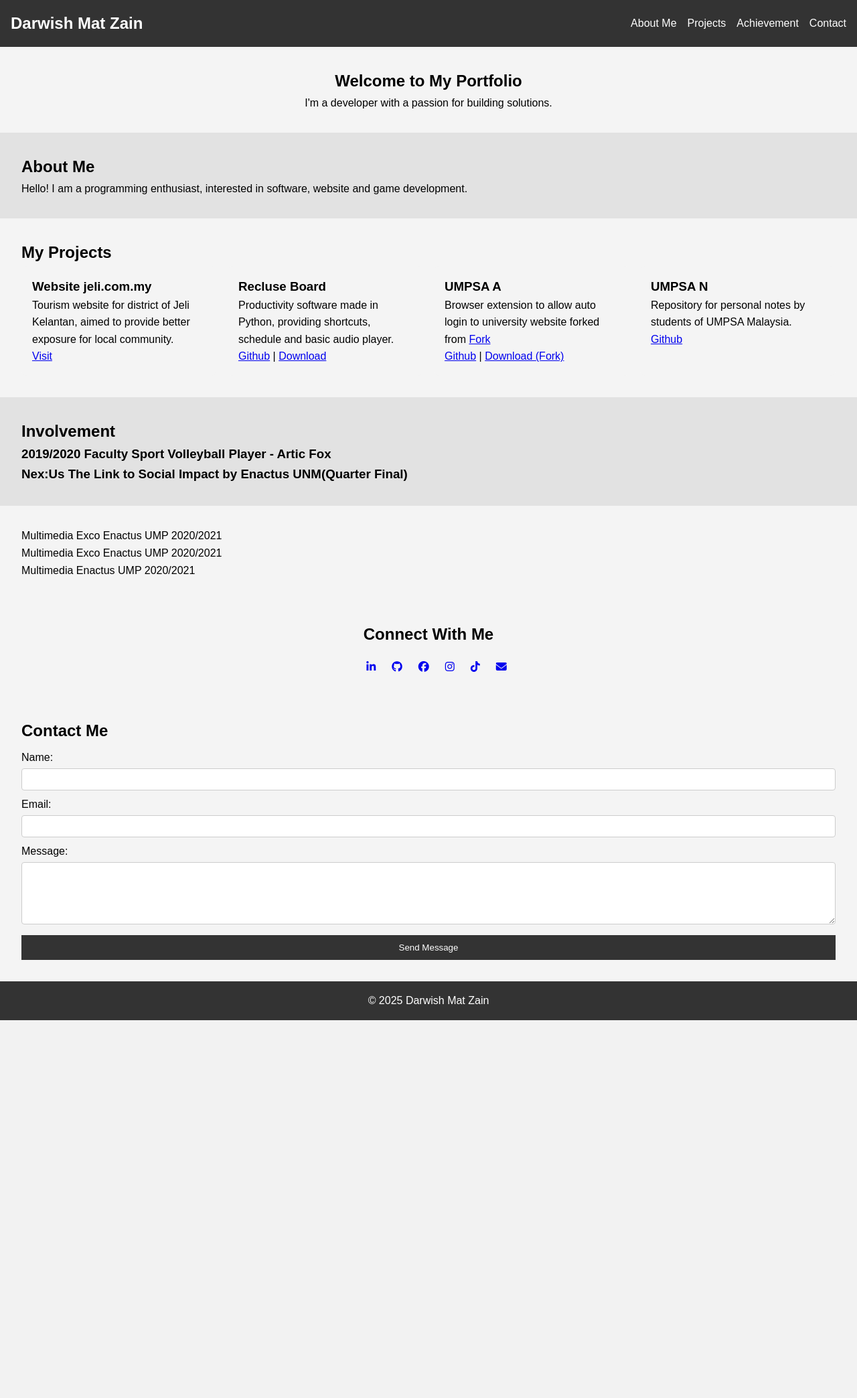
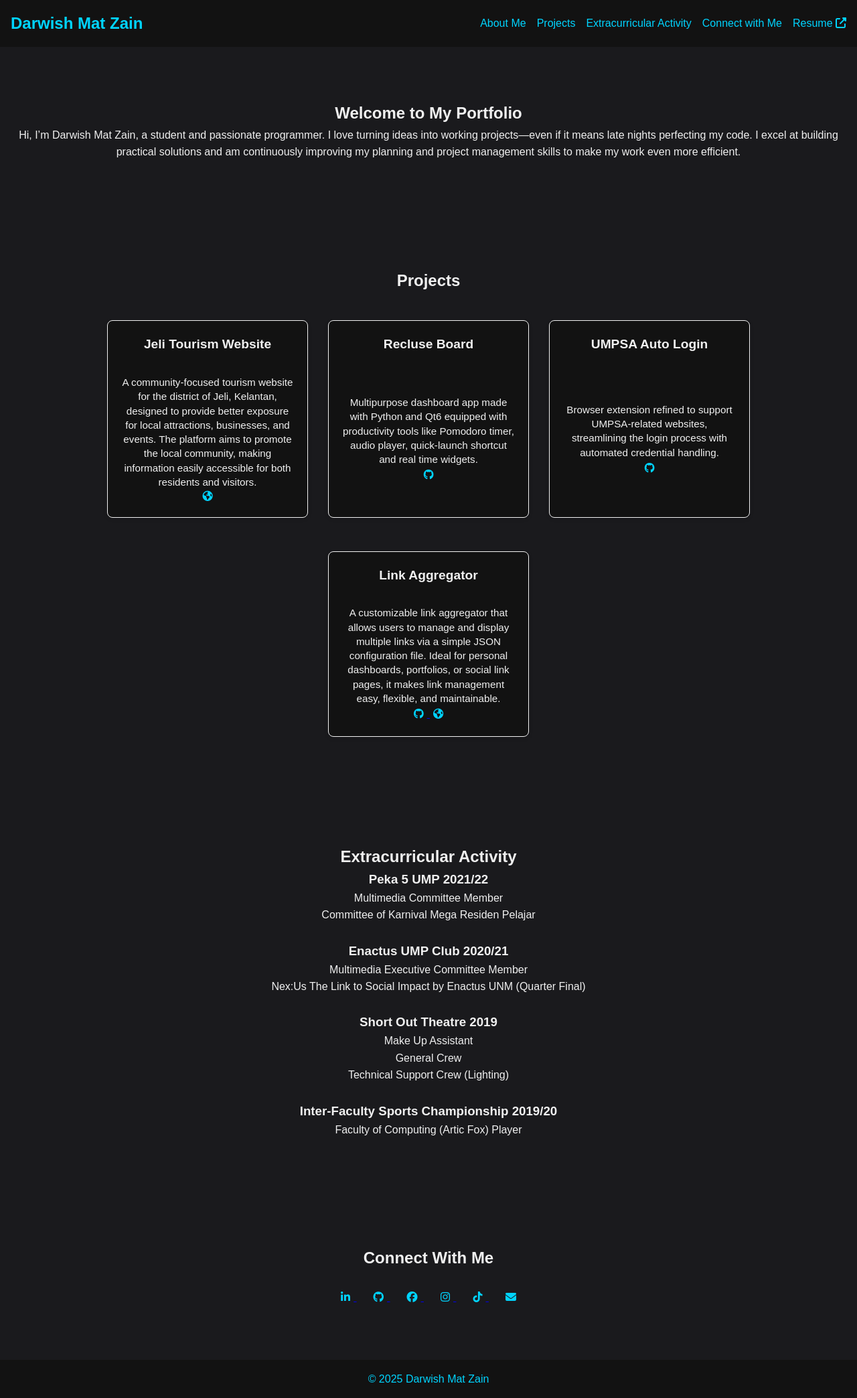
Before and after one commit to darwishzain/darwishzain.github.io, a PHP site: page /src/ in a window 1280 px wide. Shown: the whole page at 67% size. Before the commit the page ends 1523 px from the top, so only its background shows below. Run offline with PHP 8.4, Linux system fonts and the light colour scheme; some libraries are stand-ins or nearby versions.

Commit message:
Update portfolio

```diff
--- a/index.html
+++ b/index.html
@@ -2,10 +2,10 @@
 <html lang="en">
   <head>
     <meta charset="UTF-8">
-    <meta http-equiv="refresh" content="0; URL='portfolio/'" />
+    <meta http-equiv="refresh" content="0; URL='src/'" />
     <title>Redirecting to Portfolio...</title>
   </head>
   <body>
-    <p>If you are not redirected automatically, <a href="portfolio/">click here to go to the portfolio</a>.</p>
+    <p>If you are not redirected automatically, <a href="src/">click here to go to the portfolio</a>.</p>
   </body>
 </html>
--- a/src/index.html
+++ b/src/index.html
@@ -15,65 +15,142 @@
             <ul>
                 <li><a href="#about">About Me</a></li>
                 <li><a href="#projects">Projects</a></li>
-                <li><a href="#achievement">Achievement</a></li>
-                <li><a href="#contact">Contact</a></li>
+                <li><a href="#activity">Extracurricular Activity</a></li>
+                <li><a href="#socialmedia">Connect with Me</a></li>
+                <li>
+                    <a href="file/Darwish_MatZain_Resume.pdf" target="_blank">
+                        Resume
+                        <i class="fa fa-external-link"></i>
+                    </a>
+                </li>
             </ul>
         </nav>
     </header>
-
-    <!-- Hero Section -->
-    <section class="hero sectionlight">
+    <section id="about">
         <h2>Welcome to My Portfolio</h2>
-        <p>I'm a developer with a passion for building solutions.</p>
+        <p>
+            Hi, I’m Darwish Mat Zain, a student and passionate programmer.
+            I love turning ideas into working projects—even if it means late nights perfecting my code.
+            I excel at building practical solutions and am continuously improving my planning and project management skills to make my work even more efficient.
+        </p>
     </section>
-
-    <!-- About Me Section -->
-    <section id="about" class="sectiondark">
-        <h2>About Me</h2>
-        <p>Hello! I am a programming enthusiast, interested in software, website and game development.</p>
-    </section>
-
-    <!-- Projects Section -->
-    <section id="projects" class="sectionlight">
-        <h2>My Projects</h2>
-        <div class="project-list text-center">
-            <div class="project">
-                <h3>Website jeli.com.my</h3>
-                <p>Tourism website for district of Jeli Kelantan, aimed to provide better exposure for local community. <br><a href="https://jeli.com.my">Visit</a></p>
+    <section id="projects">
+        <h2>Projects</h2>
+        <div>
+            <div>
+                <h3>Jeli Tourism Website</h3>
+                <p>
+                    A community-focused tourism website for the district of Jeli, Kelantan,
+                    designed to provide better exposure for local attractions, businesses, and events.
+                    The platform aims to promote the local community,
+                    making information easily accessible for both residents and visitors.
+                    <br>
+                    <a class="link" href="http://jeli.com.my" target="_blank" rel="noopener noreferrer">
+                        <i class="fa fa-globe"></i>
+                    </a>
+                </p>
             </div>
-            <div class="project">
+            <div>
                 <h3>Recluse Board</h3>
-                <p>Productivity software made in Python, providing shortcuts, schedule and basic audio player. <br><a href="https://github.com/darwishzain/recluse-board/">Github</a> | <a href="https://github.com/darwishzain/recluse-board/releases">Download</a></p>
+                <p>
+                    Multipurpose dashboard app made with Python and Qt6 equipped with productivity
+                    tools like Pomodoro timer, audio player, quick-launch shortcut and real time widgets.
+                    <br>
+                    <a href="http://github.com/darwishzain/recluse-board" target="_blank" rel="noopener noreferrer">
+                        <i class="link fa fa-github"></i>
+                    </a>
+                </p>
             </div>
-            <div class="project">
-                <h3>UMPSA A</h3>
-                <p>Browser extension to allow auto login to university website forked from <a href="https://github.com/oscarchuaweiwen-fsd/-Extension-UMP-AutoLogin">Fork</a><br><a href="https://github.com/darwishzain/umpsa-a">Github</a> | <a href="https://chromewebstore.google.com/detail/ump-autologin/flkjmekoleglokooaocpffefeimcefdm">Download (Fork)</a></p>
+            <div>
+                <h3>UMPSA Auto Login</h3>
+                <p>
+                    Browser extension refined to support UMPSA-related websites, streamlining the
+                    login process with automated credential handling.
+                    <br>
+                    <a href="http://github.com/darwishzain/umpsa-a" target="_blank" rel="noopener noreferrer">
+                        <i class="link fa fa-github"></i>
+                    </a>
+                </p>
             </div>
-            <div class="project">
-                <h3>UMPSA N</h3>
-                <p>Repository for personal notes by students of UMPSA Malaysia.<br><a href="https://github.com/darwishzain/umpsa-n">Github</a></p>
+            <div>
+                <h3>Link Aggregator</h3>
+                <p>
+                    A customizable link aggregator that allows users to manage and display multiple links
+                    via a simple JSON configuration file. Ideal for personal dashboards, portfolios, or social
+                    link pages, it makes link management easy, flexible, and maintainable.
+                    <br>
+                    <a href="http://github.com/darwishzain/link-aggregator" target="_blank" rel="noopener noreferrer">
+                        <i class="link fa fa-github"></i>
+                    </a>
+                    <a href="../hidarishoya" target="_blank" rel="noopener noreferrer">
+                        <i class="link fa fa-globe"></i>
+                    </a>
+                </p>
             </div>
         </div>
     </section>
-    <section id="achievement" class="sectiondark">
-        <h2>Involvement</h2>
-        <div><h3>2019/2020 Faculty Sport Volleyball Player - Artic Fox</h3></div>
-        <div><h3>Nex:Us The Link to Social Impact by Enactus UNM(Quarter Final)</h3></div>
+
+    <section id="activity">
+        <h2>Extracurricular Activity</h2>
+        <div>
+            <h3>Peka 5 UMP 2021/22</h3>
+            <ul>
+                <li>Multimedia Committee Member</li>
+                <li>Committee of Karnival Mega Residen Pelajar</li>
+            </ul>
+        </div>
+        <br>
+        <div>
+            <h3>Enactus UMP Club 2020/21</h3>
+            <ul>
+                <li>Multimedia Executive Committee Member</li>
+                <li>Nex:Us The Link to Social Impact by Enactus UNM (Quarter Final)</li>
+            </ul>
+        </div>
+        <br>
+        <div>
+            <h3>Short Out Theatre 2019</h3>
+            <ul>
+                <li>Make Up Assistant</li>
+                <li>General Crew</li>
+                <li>Technical Support Crew (Lighting)</li>
+            </ul>
+        </div>
+        <br>
+        <div>
+            <h3>Inter-Faculty Sports Championship 2019/20</h3>
+            <ul>
+                <li>Faculty of Computing (Artic Fox) Player</li>
+            </ul>
+        </div>
     </section>
-    <section id="" class="sectionlight">
-        <div>Multimedia Exco Enactus UMP 2020/2021</div>
-        <div>Multimedia Exco Enactus UMP 2020/2021</div>
-        <div>Multimedia  Enactus UMP 2020/2021</div>
-
-    </section>
-    <section id="social-media" class="sectiondark">
+    <section id="socialmedia">
         <h2>Connect With Me</h2>
-        <div id="socialmediacontainer" class="social-icons"><div>
+        <br>
+        <div>
+            <a href="https://linkedin.com/in/darwishzain" target="_blank" class="social-icon" id="linkedin">
+                <i class="link fa fa-linkedin"></i>
+            </a>
+            <a href="https://github.com/darwishzain" target="_blank" class="social-icon" id="github">
+                <i class="link fa fa-github"></i>
+            </a>
+            <a href="https://facebook.com/darwishzainstd" target="_blank" class="social-icon" id="facebook">
+                <i class="link fa-brands fa-facebook"></i>
+            </a>
+            <a href="https://instagram.com/darwishzainstd" target="_blank" class="social-icon" id="instagram">
+                <i class="link fa-brands fa-instagram"></i>
+            </a>
+            <a href="https://tiktok.com/@darwishzainstd" target="_blank" class="social-icon" id="tiktok">
+                <i class="link fa-brands fa-tiktok"></i>
+            </a>
+            <a href="mailto:darwishzainstudio@gmail.com" target="_blank" class="social-icon" id="email">
+                <i class="link fa fa-envelope"></i>
+            </a>
+        </div>
     </section>
 
-
     <!-- Contact Section -->
-    <section id="contact" class="sectionlight">
+    <!-- <section id="contact" class="sectionlight">
         <h2>Contact Me</h2>
         <form action="#">
             <label for="name">Name:</label>
@@ -87,13 +164,11 @@
 
             <button type="submit">Send Message</button>
         </form>
-    </section>
+    </section> -->
 
     <!-- Footer -->
     <footer>
         <p>&copy; <script>document.write(new Date().getFullYear());</script> Darwish Mat Zain</p>
     </footer>
-
-    <script src="js/main.js"></script>
 </body>
 </html>
--- a/src/js/main.js
+++ /dev/null
@@ -1,47 +0,0 @@
-const sociallink = [
-    {
-        url : "https://linkedin.com/in/darwishzain",
-        icon : "fa fa-linkedin",
-        id : "linkedin"
-    },
-    {
-        url : "https://github.com/darwishzain",
-        icon : "fa fa-github",
-        id : "github"
-    },
-    {
-        url : "https://facebook.com/darwishzainstd",
-        icon : "fa-brands fa-facebook",
-        id : "facebook"
-    },
-    {
-        url : "https://instagram.com/darwishzainstd",
-        icon : "fa-brands fa-instagram",
-        id : "instagram"
-    },
-    {
-        url : "https://tiktok.com/@darwishzainstd",
-        icon : "fa-brands fa-tiktok",
-        id : "tiktok"
-    },
-    {
-        url : "mailto:darwishzainstudio@gmail.com",
-        icon : "fa fa-envelope",
-        id : "email"
-    }
-
-];
-
-const socialcontainer = document.getElementById("socialmediacontainer");
-sociallink.forEach(link => {
-    const anchor = document.createElement("a");
-    anchor.href = link.url;
-    anchor.target = "_blank";
-    anchor.classList.add("social-icon");
-    anchor.id = link.id;
-    const icon = document.createElement("i");
-    icon.classList.add(...link.icon.split(" "));
-    anchor.appendChild(icon);
-    socialcontainer.appendChild(anchor);
-})
-console.log("debug");
--- a/src/styles/main.css
+++ b/src/styles/main.css
@@ -8,12 +8,14 @@
 body {
     font-family: Arial, sans-serif;
     line-height: 1.6;
+    background-color: #1A1A1D;
+    color: #F0F0F0;
 }
 
 /* Header */
 header {
-    background-color: #333;
-    color: #fff;
+    color: #00D4FF;
+    background-color: #121212;
     padding: 1rem;
 }
 
@@ -37,69 +39,58 @@ header ul li {
 }
 
 header ul li a {
-    color: #fff;
+    color: inherit;
     text-decoration: none;
 }
-
-/* Hero Section */
-.hero {
-    padding: 2rem;
+section{
     text-align: center;
-    background: #f4f4f4;
+    padding: 5rem 0;
 }
-
-/* About Me Section */
-section {
-    padding: 2rem;
+section h2{
+    color: #F0F0F0;
 }
-.sectiondark{
-  background-color: #e2e2e2;
+.link{
+    color: #00D4FF;
+    margin: 5px;
 }
-.sectionlight{
-  background-color: #f4f4f4;
-}
-
-#about {
-    background-color: #e2e2e2;
-}
-
-/* Projects Section */
-.project-list {
-    display: flex;
-    gap: 1rem;
-}
-
-.project {
-    flex: 1;
-    background: #f4f4f4;
-    padding: 1rem;
-    border-radius: 8px;
-}
-
-#social-media {
-    text-align: center;
-    padding: 2rem;
-    background-color: #f4f4f4;
-}
-
-#social-media h2 {
-    margin-bottom: 1rem;
-}
-
-.social-icons {
+#projects div{
     display: flex;
     justify-content: center;
-    gap: 1.5rem;
+    flex-wrap: wrap;
+    gap: 30px;
+    margin-top: 20px;
 }
-
-.social-icon img {
-    width: 40px;
-    height: 40px;
-    transition: transform 0.3s;
+#projects div div{
+    background-color: #121212;
+    border: 1px solid #F0F0F0;
+    border-radius: 8px;
+    padding: 20px;
+    width: 300px;
+    box-shadow: 0 2px 6px rgba(0,0,0,0.1);
+    transition: transform 0.2s;
 }
-
-.social-icon:hover img {
-    transform: scale(1.2);
+#projects div div:hover{
+    transform: translateY(-5px);
+}
+#projects h3 {
+    margin-top: 0;
+    font-size: 1.2em;
+}
+#projects p {
+    font-size: 0.95em;
+    line-height: 1.4em;
+}
+/* Links styling */
+#projects a.link {
+    margin-left: 5px;
+    color: #00D4FF;
+    text-decoration: none;
+}
+#projects a.link:hover {
+    text-decoration: underline;
+}
+#socialmedia div a{
+    margin: 10px;
 }
 
 /* Contact Form */
@@ -132,6 +123,6 @@ form button {
 footer {
     text-align: center;
     padding: 1rem;
-    background-color: #333;
-    color: #fff;
+    background-color: #121212;
+    color: #00D4FF;
 }
```
Also changed, not shown: 1 other file.
